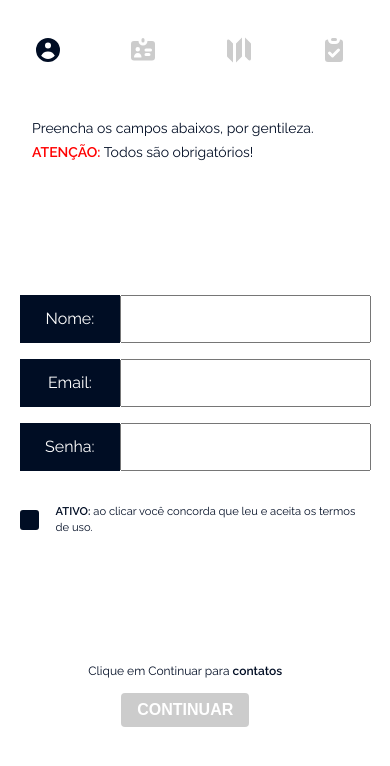
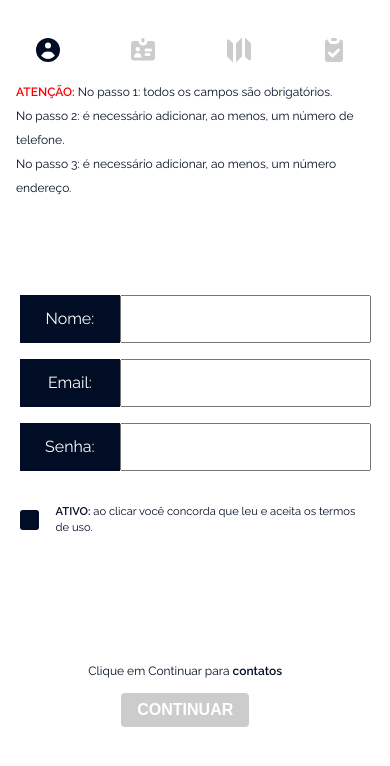
Before and after one commit to wallmartins/teste-tecnico-incentivme, a React (Create React App) app: page / in a window 390 px wide. Shown: the top 766 px of the page. Built offline with nearby package versions, Linux system fonts and the light colour scheme.

Commit message:
feat(fix): fix text advise to transform him more assertive

```diff
--- a/src/Components/PagesComponents/FormPages/Advise.jsx
+++ b/src/Components/PagesComponents/FormPages/Advise.jsx
@@ -2,10 +2,13 @@ import styles from '../../../Css/Modules/Advise.module.css';
 
 const Advise = () => (
   <div className={styles.adviseContainer}>
-    <p className={styles.adviseText}>Preencha os campos abaixos, por gentileza.</p>
-    <p className={styles.adviseText}>
-      <span className={styles.adviseTextWarning}>ATENÇÃO:</span> Todos são obrigatórios!
-    </p>
+    <ul className={styles.adviseText}>
+      <li>
+        <span className={styles.adviseTextWarning}>ATENÇÃO:</span> No passo 1: todos os campos são obrigatórios.
+      </li>
+      <li>No passo 2: é necessário adicionar, ao menos, um número de telefone.</li>
+      <li>No passo 3: é necessário adicionar, ao menos, um número endereço.</li>
+    </ul>
   </div>
 );
 
--- a/src/Css/Modules/Advise.module.css
+++ b/src/Css/Modules/Advise.module.css
@@ -10,8 +10,11 @@
 }
 
 @media (max-width: 48rem) {
+  .adviseContainer {
+    padding-left: 1rem;
+  }
   .adviseText {
-    font-size: 0.875rem;
+    font-size: 0.75rem;
     line-height: 1.5rem;
   }
 }
```
